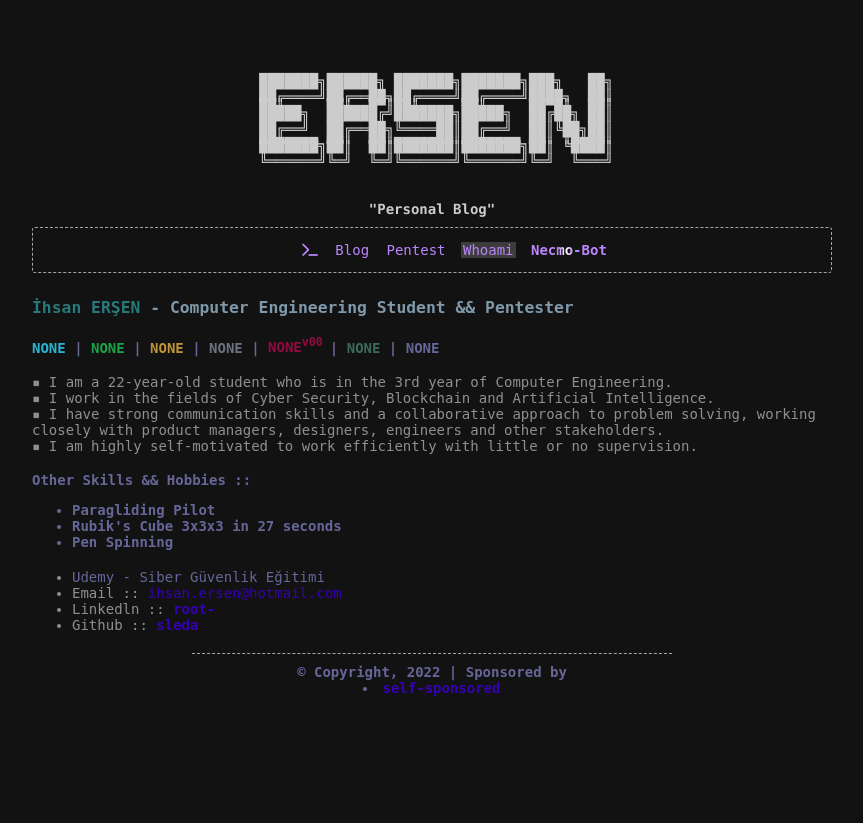
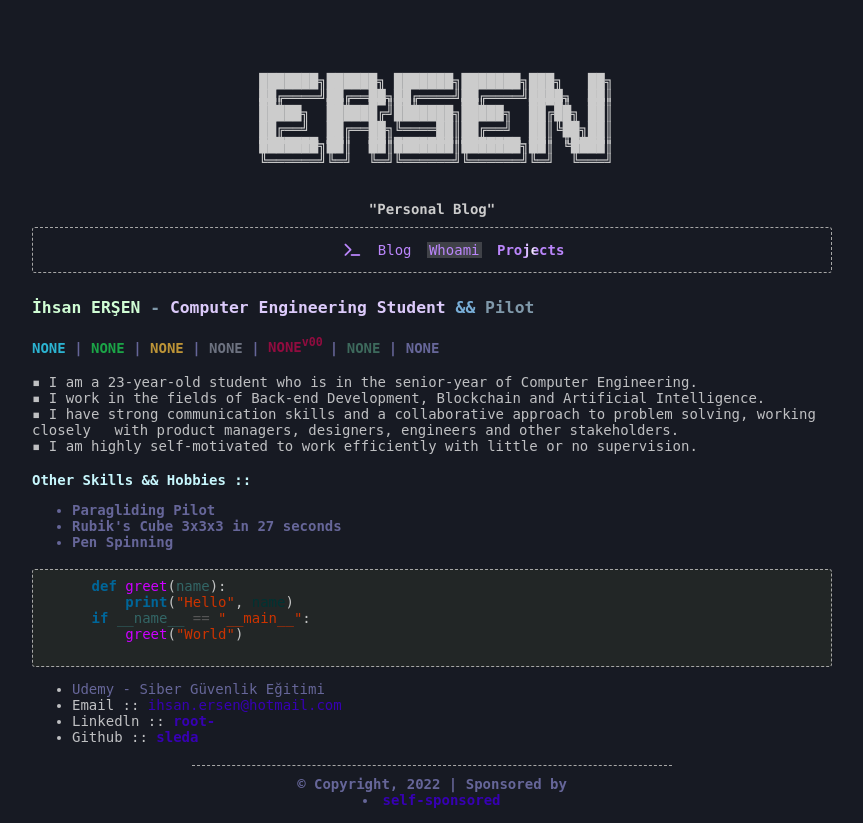
Before and after one commit to sleda/sleda.github.io, a Flask app: page /whoami/ in a window 1280 px wide. Shown: the whole page, without its empty margins (208-1071 px from the left). Before the commit the page ends 696 px from the top, so only its background shows below. Run offline with Flask 3, Linux system fonts and the light colour scheme; some libraries are stand-ins or nearby versions.

Commit message:
Responsive Update

```diff
--- a/app.py
+++ b/app.py
@@ -12,10 +12,6 @@ def index():
 @app.route('/blog/')
 def blog():
     return render_template('blog.html')
-
-@app.route('/pentest/')
-def pentest():
-    return render_template('pentest.html')
 
 @app.route('/whoami/')
 def whoami():
--- a/index.html
+++ b/index.html
@@ -80,7 +80,7 @@
               <li>
                 <div id="data">16 Aug 2022</div>
                 :: <b><span class="post-link"><b><span style="color: #cc3558;">[*]
-                        </span></b></span></b><a href="https://sleda.github.io/blog/cs-aviation"><b>[TR] Havacılık Sektöründe Siber Güvenlik</b></a>
+                        </span></b></span></b><a href="https://sleda.github.io/cs-aviation"><b>[TR] Havacılık Sektöründe Siber Güvenlik</b></a>
               </li>
               <li>
                 <div id="data">09 Aug 2022</div>
--- a/static/assets/css/style.css
+++ b/static/assets/css/style.css
@@ -1,15 +1,30 @@
 body {
-  background-color: #121212;
+  background-color: #171A23;
   margin: 0 auto;
-  color: #ffffff87;
+  color: #ffffffb9;
   padding: 0;
   font-family: monospace;
   text-align: center;
-  width: 800px;
+  width: 800px; /* Bu değer desktop için uygundur, mobil için aşağıda değişiklik yapacağız */
   font-size: 14px;
   -webkit-font-smoothing: antialiased;
   -moz-osx-font-smoothing: grayscale;
+}
+/* Tablet ve Mobil için Genel Duyarlı Stil Ayarları */
+@media (max-width: 992px) {
+  body {
+    width: 100%; /* %100 genişlikte sayfanın tüm alanını kaplamasını sağlar */
+    max-width: 100%; /* Genişliği sınırlamak için */
+    overflow-x: hidden; /* Yatay kaydırmayı önler */
+  }
 
+  #p1 {
+    width: 90%; /* %90 genişlikte sayfanın daha merkezi olmasını sağlar */
+  }
+
+  img {
+    width: 95%; /* Görsellerin daha uygun boyutta olmasını sağlar */
+  }
 }
 
 h1 { color: #666699; }
--- a/templates/blog.html
+++ b/templates/blog.html
@@ -1,7 +1,7 @@
 <!DOCTYPE html>
 <html lang="en">
   <head>
-    <title>Personal Blog - Self-Improvement to Ethical Hacking</title>
+    <title>Personal Blog - Self-Improvement to Development</title>
     <meta charset="UTF-8" />
     <meta name="viewport" content="width=device-width, initial-scale=1" />
     <meta http-equiv="refresh" content="{{price_log}}" />
@@ -50,9 +50,8 @@
       <ul>
         <li><a href="/"><i class="fa-solid fa-terminal"></i></a></li>
         <li style="background-color: #99999950;"><a href="/blog/">Blog</a></li>
-        <li><a href="/pentest/">Pentest</a></li>
         <li><a href="/whoami/">Whoami</a></li>
-        <li><a href="/necmo/" class="btn-shine">Necmo-Bot</a></li>
+        <li><a href="/projects/" class="btn-shine">Projects</a></li>
       </ul>
     </div>
     <main>
--- a/templates/cs-aviation.html
+++ b/templates/cs-aviation.html
@@ -1,7 +1,7 @@
 <!DOCTYPE html>
 <html lang="en">
   <head>
-    <title>Personal Blog - Self-Improvement to Ethical Hacking</title>
+    <title>Personal Blog - Self-Improvement to Development</title>
     <meta charset="UTF-8" />
     <meta name="viewport" content="width=device-width, initial-scale=1" />
     <meta http-equiv="refresh" content="{{price_log}}" />
@@ -50,9 +50,8 @@
       <ul>
         <li><a href="/"><i class="fa-solid fa-terminal"></i></a></li>
         <li style="background-color: #99999950;"><a href="/blog/">Blog</a></li>
-        <li><a href="/pentest/">Pentest</a></li>
         <li><a href="/whoami/">Whoami</a></li>
-        <li><a href="/necmo/" class="btn-shine">Necmo-Bot</a></li>
+        <li><a href="/projects/" class="btn-shine">Projects</a></li>
       </ul>
     </div>
     <main>
--- a/templates/necmo.html
+++ b/templates/necmo.html
@@ -1,7 +1,7 @@
 <!DOCTYPE html>
 <html lang="en">
   <head>
-    <title>Personal Blog - Self-Improvement to Ethical Hacking</title>
+    <title>Personal Blog - Self-Improvement to Development</title>
     <meta charset="UTF-8" />
     <meta name="viewport" content="width=device-width, initial-scale=1" />
     <meta http-equiv="refresh" content="{{price_log}}" />
@@ -50,9 +50,8 @@
       <ul>
         <li style="background-color: #99999950;"><a href="/"><i class="fa-solid fa-terminal"></i></a></li>
         <li><a href="/blog/">Blog</a></li>
-        <li><a href="/pentest/">Pentest</a></li>
         <li><a href="/whoami/">Whoami</a></li>
-        <li style="background-color: #393957"><a href="/necmo/" class="btn-shine">Necmo-Bot</a></li>
+        <li style="background-color: #393957"><a href="/projects/" class="btn-shine">Projects</a></li>
       </ul>
     </div>
     <main>
--- a/templates/network-p.html
+++ b/templates/network-p.html
@@ -1,7 +1,7 @@
 <!DOCTYPE html>
 <html lang="en">
   <head>
-    <title>Personal Blog - Self-Improvement to Ethical Hacking</title>
+    <title>Personal Blog - Self-Improvement to Development</title>
     <meta charset="UTF-8" />
     <meta name="viewport" content="width=device-width, initial-scale=1" />
     <meta http-equiv="refresh" content="{{price_log}}" />
@@ -50,9 +50,8 @@
       <ul>
         <li><a href="/"><i class="fa-solid fa-terminal"></i></a></li>
         <li style="background-color: #99999950;"><a href="/blog/">Blog</a></li>
-        <li><a href="/pentest/">Pentest</a></li>
         <li><a href="/whoami/">Whoami</a></li>
-        <li><a href="/necmo/" class="btn-shine">Necmo-Bot</a></li>
+        <li><a href="/projects/" class="btn-shine">Projects</a></li>
       </ul>
     </div>
     <main>
--- a/templates/network-technologies.html
+++ b/templates/network-technologies.html
@@ -1,7 +1,7 @@
 <!DOCTYPE html>
 <html lang="en">
   <head>
-    <title>Personal Blog - Self-Improvement to Ethical Hacking</title>
+    <title>Personal Blog - Self-Improvement to Development</title>
     <meta charset="UTF-8" />
     <meta name="viewport" content="width=device-width, initial-scale=1" />
     <meta http-equiv="refresh" content="{{price_log}}" />
@@ -51,9 +51,8 @@
           <a href="/"><i class="fa-solid fa-terminal"></i></a>
         </li>
         <li style="background-color: #99999950"><a href="/blog/">Blog</a></li>
-        <li><a href="/pentest/">Pentest</a></li>
         <li><a href="/whoami/">Whoami</a></li>
-        <li><a href="/necmo/" class="btn-shine">Necmo-Bot</a></li>
+        <li><a href="/projects/" class="btn-shine">Projects</a></li>
         </li>
       </ul>
     </div>
--- a/templates/whiplash.html
+++ b/templates/whiplash.html
@@ -1,7 +1,7 @@
 <!DOCTYPE html>
 <html lang="en">
   <head>
-    <title>Personal Blog - Self-Improvement to Ethical Hacking</title>
+    <title>Personal Blog - Self-Improvement to Development</title>
     <meta charset="UTF-8" />
     <meta name="viewport" content="width=device-width, initial-scale=1" />
     <meta http-equiv="refresh" content="{{price_log}}" />
@@ -50,9 +50,8 @@
       <ul>
         <li><a href="/"><i class="fa-solid fa-terminal"></i></a></li>
         <li style="background-color: #99999950;"><a href="/blog/">Blog</a></li>
-        <li><a href="/pentest/">Pentest</a></li>
         <li><a href="/whoami/">Whoami</a></li>
-        <li><a href="/necmo/" class="btn-shine">Necmo-Bot</a></li>
+        <li><a href="/projects/" class="btn-shine">Projects</a></li>
       </ul>
     </div>
     <main>
--- a/templates/whoami.html
+++ b/templates/whoami.html
@@ -1,7 +1,7 @@
 <!DOCTYPE html>
 <html lang="en">
   <head>
-    <title>Personal Blog - Self-Improvement to Ethical Hacking</title>
+    <title>Personal Blog - Self-Improvement to Development</title>
     <meta charset="UTF-8" />
     <meta name="viewport" content="width=device-width, initial-scale=1" />
     <meta http-equiv="refresh" content="{{price_log}}" />
@@ -50,32 +50,38 @@
       <ul>
         <li><a href="/"><i class="fa-solid fa-terminal"></i></a></li>
         <li><a href="/blog/">Blog</a></li>
-        <li><a href="/pentest/">Pentest</a></li>
         <li style="background-color: #99999950;"><a href="/whoami/">Whoami</a></li>
-        <li><a href="/necmo/" class="btn-shine">Necmo-Bot</a></li>
+        <li><a href="/projects/" class="btn-shine">Projects</a></li>
       </ul>
     </div>
       <main>
         <div class="post">
           <header class="post-header">
-          <h3><span style="color: #287979;">İhsan ERŞEN</span> -
-            Computer Engineering Student && Pentester</h3>
+            <h3><span style="color: #D0FDD4;">İhsan ERŞEN</span> -
+              <span style="color: #DCCAFA;">Computer Engineering Student</span> <span style="color: #78ADD6;">&&</span> Pilot</h3>
             <h4><span style="color: #2cb3d1;">NONE</span> | <span style="color: #1ba447;">NONE</span> | <span style="color: #bd9437;">NONE</span> | <span style="color: #6d7280;">NONE</span> | <span style="color:   #900C3F;">NONE<sup><span lang="EN-GB">v00 </span></sup></span>| <span style="color: #3d695c;">NONE</span> | NONE </h4>
 
           </header>
           <article class="post-content">
-          <p>▪	I am a 22-year-old student who is in the 3rd year of Computer Engineering.<br />
-            ▪	I work in the fields of Cyber Security, Blockchain and Artificial Intelligence.<br />
-            ▪	I have strong communication skills and a collaborative approach to problem solving, working closely with product managers, designers, engineers and other stakeholders.<br />
+            <p>▪	I am a 23-year-old student who is in the senior-year of Computer Engineering.<br />
+              ▪	I work in the fields of Back-end Development, Blockchain and Artificial Intelligence.<br />
+              ▪	I have strong communication skills and a collaborative approach to problem solving, working closely <span style="margin-left: 15px;"> with product managers, designers, engineers and other stakeholders.<br />
               ▪	I am highly self-motivated to work efficiently with little or no supervision.
               </p>
-          <h4>Other Skills && Hobbies :: <ul>
+              <h4><span style="color: #C7F6FC;">Other Skills && Hobbies ::</span> <ul>
               <li>Paragliding Pilot</li>
               <li>Rubik's Cube 3x3x3 in 27 seconds</li>
               <li>Pen Spinning</li>
               </ul>
             </h4>
-
+            <div class="highlight">
+              <pre>
+      <span class="k">def</span> <span class="nf">greet</span><span class="p">(</span><span class="nb">name</span><span class="p">):</span>
+          <span class="k">print</span><span class="p">(</span><span class="s">"Hello"</span>, <span class="nv">name</span><span class="p">)</span>
+      <span class="k">if</span> <span class="nb">__name__</span> <span class="o">==</span> <span class="s">"__main__"</span><span class="p">:</span>
+          <span class="nf">greet</span><span class="p">(</span><span class="s">"World"</span><span class="p">)</span>
+              </pre>
+          </div>
             <ul>
               <li><a target="_blank" href="https://www.udemy.com/course/siber-guvenlik-egitimi-bolum-1/?referralCode=1F1E683442288808C1C4">Udemy - Siber Güvenlik Eğitimi</a></li>
               <li>Email :: <a href="mailto:ihsan.ersen@hotmail.com" style="color: #3700B3;">ihsan.ersen@hotmail.com</a></li>
```
Also changed, not shown: templates/index.html (+3 -4 lines), templates/pentest.html (deleted, +0 -96 lines). Lines whose indentation alone changed are shown as unchanged.
